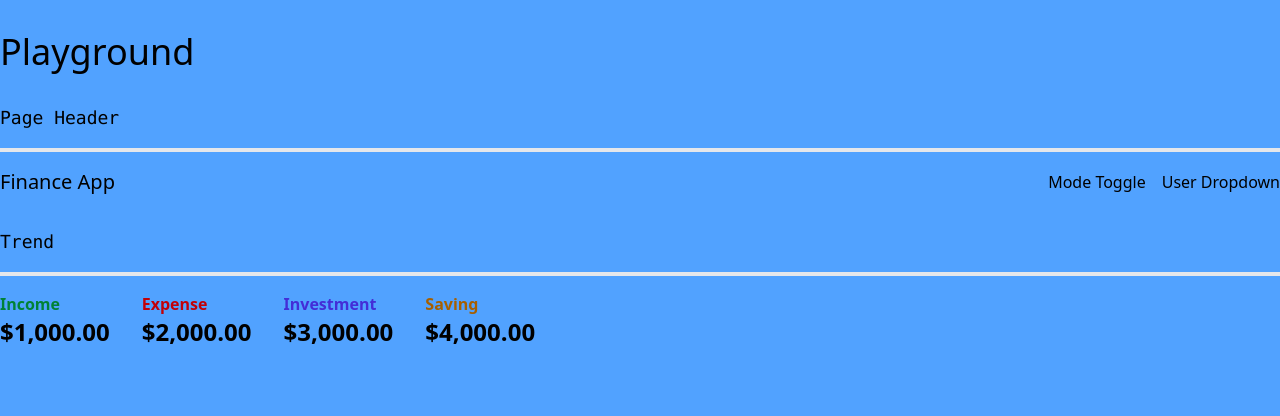
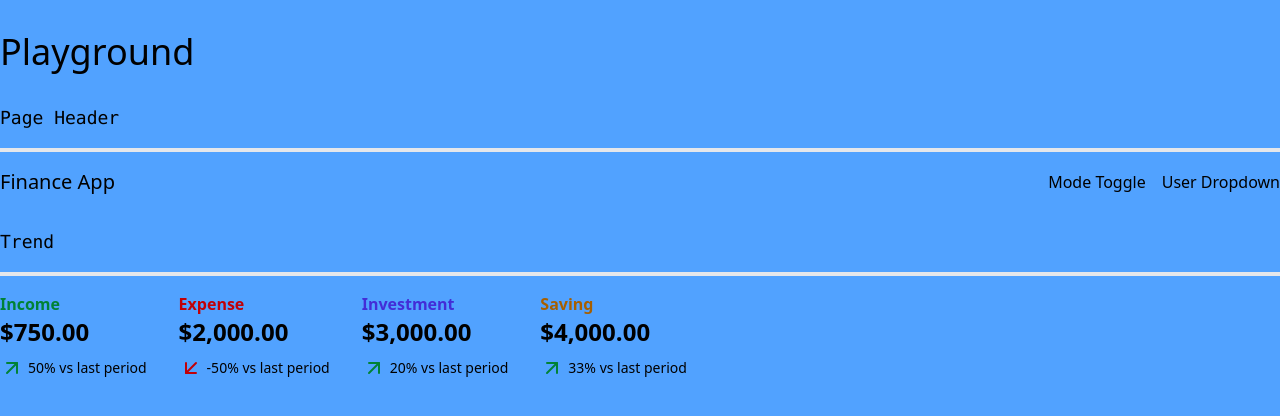
Before and after one commit to lukeckk/Wiser, a Next.js app: page /playground in a window 1280 px wide. Shown: the top 416 px of the page. Built offline with nearby package versions, Linux system fonts and the light colour scheme.

Commit message:
added arrow and styling for trend component

```diff
--- a/app/playground/page.js
+++ b/app/playground/page.js
@@ -16,10 +16,10 @@ export default function Page() {
         <h2 className="mb-4 text-lg font-mono">Trend</h2>
         <hr className="mb-4 border-gray-200 dark:border-blue-300 border-2" />
         <div className="flex space-x-8">
-          <Trend type="Income" amount={1000} />
-          <Trend type="Expense" amount={2000} />
-          <Trend type="Investment" amount={3000} />
-          <Trend type="Saving" amount={4000} />
+          <Trend type="Income" amount={750} prevAmount={500} />
+          <Trend type="Expense" amount={2000} prevAmount={4000} />
+          <Trend type="Investment" amount={3000} prevAmount={2500} />
+          <Trend type="Saving" amount={4000} prevAmount={3000} />
         </div>
       </div>
     </main>
--- a/components/trend.js
+++ b/components/trend.js
@@ -1,3 +1,6 @@
+import { useMemo } from "react";
+import { ArrowDownLeft, ArrowUpRight } from 'lucide-react';
+
 export default function Trend({ type, amount, prevAmount }) {
   const colorClasses = {
     'Income': 'text-green-700 dark:text-green-300',
@@ -8,9 +11,13 @@ export default function Trend({ type, amount, prevAmount }) {
 
 
   const calPrevAmount = (amount, prevAmount) => {
-    if (prevAmount == 0) { return 0 }
-    return ((amount - prevAmount) / prevAmount) * 100;
+    if (!prevAmount || !amount) { return 0 }
+    return (((amount - prevAmount) / prevAmount) * 100).toFixed(0);
   }
+
+  const percentageChange = useMemo(
+    () => calPrevAmount(amount, prevAmount), [amount, prevAmount]
+  )
 
   const formatCurrency = (amount) => {
     return new Intl.NumberFormat('en-US', { style: 'currency', currency: 'USD' }).format(amount)
@@ -22,6 +29,13 @@ export default function Trend({ type, amount, prevAmount }) {
       <div className="text-2xl font-semibold text-black dark:text-white mb-2">
         {amount ? formatCurrency(amount) : formatCurrency(0)}
       </div>
+      <div className="flex space-x-1 items-center text-sm">
+        {percentageChange <= 0 && <ArrowDownLeft className="text-red-700 dark:text-red-300" />}
+        {percentageChange > 0 && <ArrowUpRight className="text-green-700 dark:text-green-300" />}
+        <div>
+          {percentageChange}% vs last period
+        </div>
+      </div>
 
     </div >
   )
```
Also changed, not shown: package.json (+5 -4 lines), 1 other file (tests, documents, lock files or other folders).
